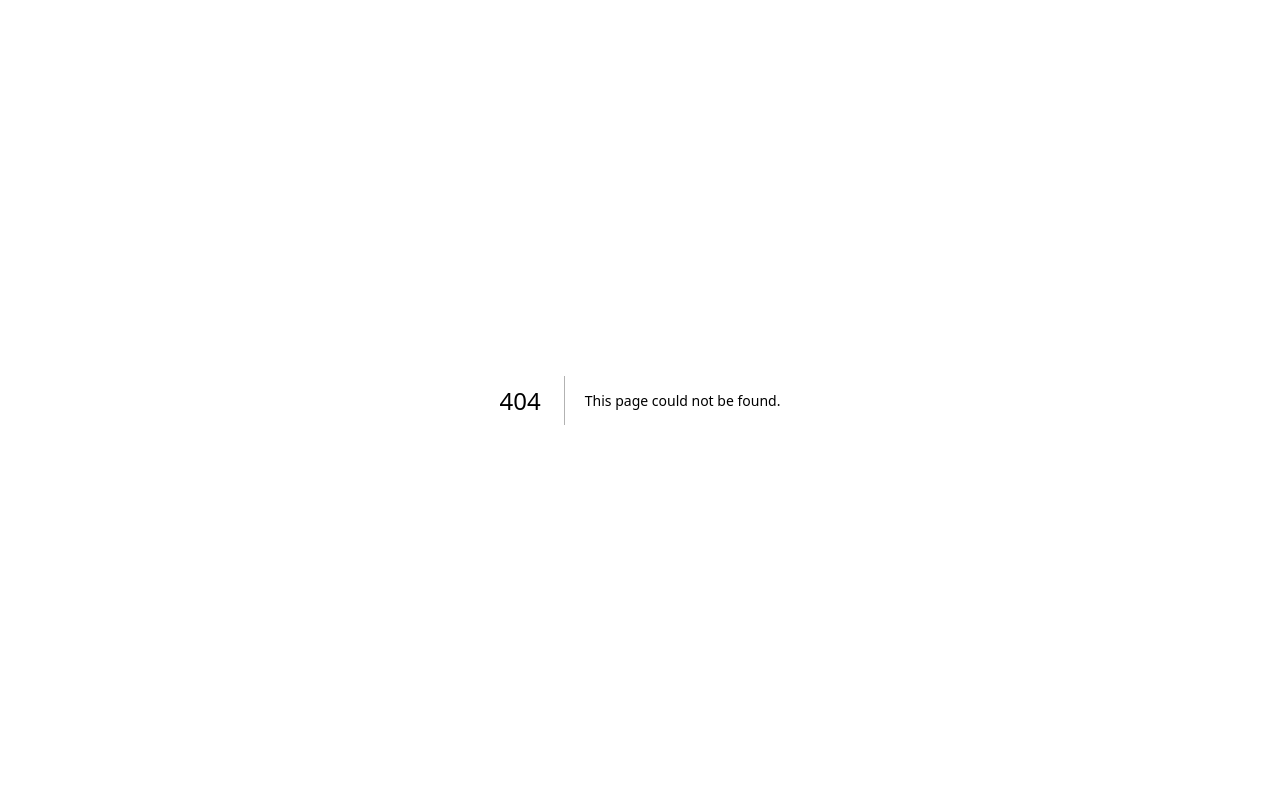
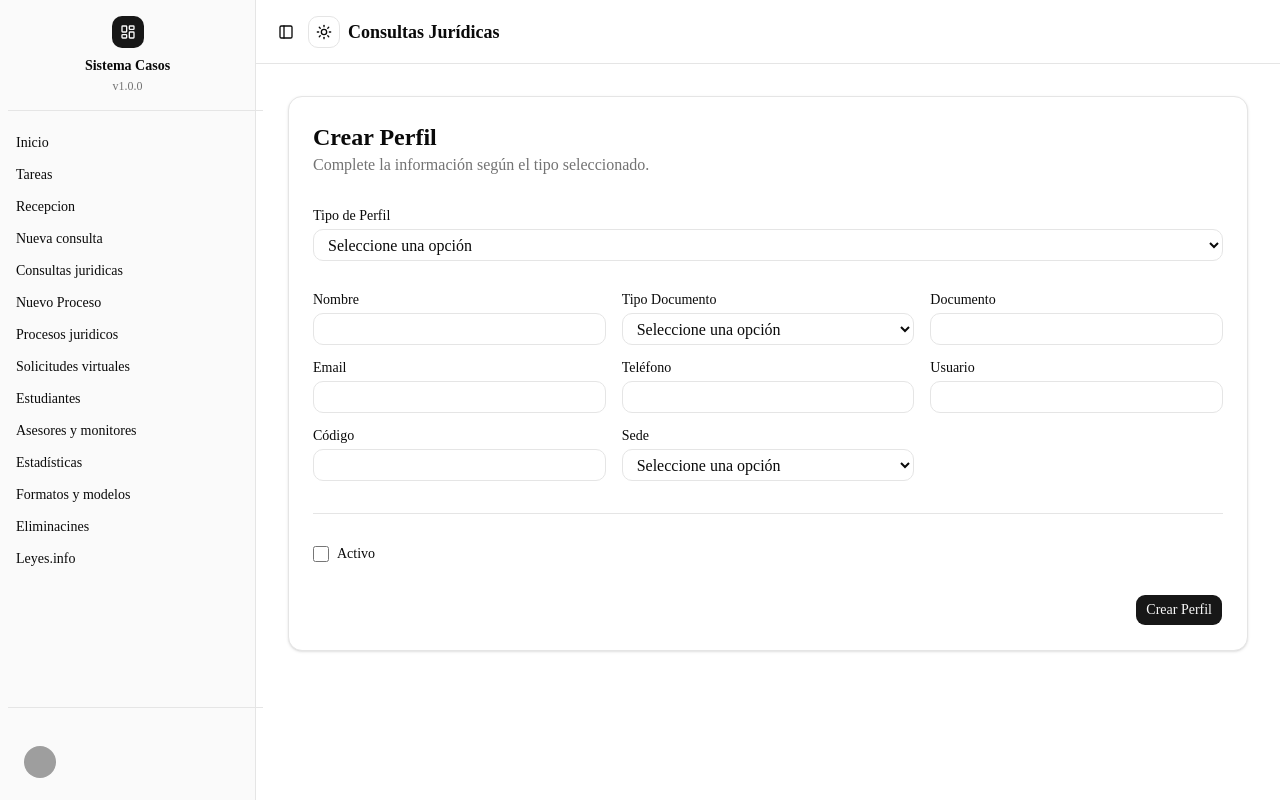
Before and after one commit to AnorakTeam/Sistema-casos-juridicos, a Next.js app in the folder frontend/: page /usuarios-sistema in a window 1280 px wide. Before the commit this address had no page. Built offline with nearby package versions, Linux system fonts and the light colour scheme; grey boxes are pictures that could not be loaded.

Commit message:
agregada pagina de crear perfil usuarios-sistema

```diff
--- /dev/null
+++ b/frontend/src/app/usuarios-sistema/page.js
@@ -0,0 +1,65 @@
+"use client"
+
+import { SidebarProvider, SidebarInset, SidebarTrigger } from "@/components/ui/sidebar"
+import { AppSidebar } from "@/components/app-sidebar"
+import { TooltipProvider } from "@/components/ui/tooltip"
+import { Moon, Sun } from "lucide-react"
+import { useTheme } from "next-themes"
+import { Button } from "@/components/ui/button"
+import { Toaster } from "@/components/ui/sonner"
+import {
+  DropdownMenu,
+  DropdownMenuContent,
+  DropdownMenuItem,
+  DropdownMenuTrigger,
+} from "@/components/ui/dropdown-menu"
+import { UsuarioSistemaForm } from "@/components/forms/UsuarioSistemaForm"
+
+const sections = ["Inicio", "Tareas", "Recepcion", "Nueva consulta", "Consultas juridicas", "Nuevo Proceso", "Procesos juridicos", "Solicitudes virtuales", "Estudiantes", "Asesores y monitores", "Estadísticas", "Formatos y modelos", "Eliminacines", "Leyes.info"]
+
+
+export default function ConsultasJuridicasPage() {
+  const { setTheme } = useTheme()
+
+  const mainItems = sections.map((item) => ({
+    title: item,
+    tooltip: item,
+  }))
+
+  return (
+    <TooltipProvider>
+      <SidebarProvider>
+        <AppSidebar mainItems={mainItems} footerItems={[]} />
+
+        <SidebarInset>
+          <header className="flex h-16 items-center justify-between border-b px-4">
+            <div className="flex items-center gap-2">
+              <SidebarTrigger />
+              <DropdownMenu>
+              <DropdownMenuTrigger asChild>
+                <Button variant="outline" size="icon">
+                  <Sun className="h-[1.2rem] w-[1.2rem] dark:hidden" />
+                  <Moon className="hidden h-[1.2rem] w-[1.2rem] dark:block" />
+                </Button>
+              </DropdownMenuTrigger>
+              <DropdownMenuContent align="end">
+                <DropdownMenuItem onClick={() => setTheme("light")}>Light</DropdownMenuItem>
+                <DropdownMenuItem onClick={() => setTheme("dark")}>Dark</DropdownMenuItem>
+                <DropdownMenuItem onClick={() => setTheme("system")}>System</DropdownMenuItem>
+              </DropdownMenuContent>
+            </DropdownMenu>
+              <h2 className="text-lg font-semibold">Consultas Jurídicas</h2>
+            </div>
+
+          </header>
+
+          <div className="p-6 lg:p-8 space-y-6">
+            <UsuarioSistemaForm />
+          </div>
+        </SidebarInset>
+
+        <Toaster richColors position="bottom-right" />
+      </SidebarProvider>
+    </TooltipProvider>
+  )
+}
--- /dev/null
+++ b/frontend/src/components/forms/UsuarioSistemaForm.jsx
@@ -0,0 +1,251 @@
+import React, { useEffect, useState } from "react";
+import { useForm } from "react-hook-form";
+
+import { FormInput } from "./parts/FormInput";
+import { FormSelect } from "./parts/FormSelect";
+import { FormCheckbox } from "./parts/FormCheckbox";
+import { Button } from "@/components/ui/button";
+import { Separator } from "@/components/ui/separator";
+
+export function UsuarioSistemaForm() {
+  const { register, handleSubmit, watch, formState: { errors } } = useForm();
+
+  const tipo = watch("tipo");
+
+  const API_URL = "http://localhost:8080/api";
+  const REQUIRED = "Campo obligatorio";
+
+  const [asesores, setAsesores] = useState([]);
+  const [areas, setAreas] = useState([]);
+  const [sedes, setSedes] = useState([]);
+
+  const fetchData = async (url) => {
+    const res = await fetch(url);
+    if (!res.ok) throw new Error("Error en la petición");
+    return await res.json();
+  };
+
+  useEffect(() => {
+
+    const cargarDatos = async () => {
+      try {
+
+        const sedesData = await fetchData(`${API_URL}/sedes`);
+        setSedes(
+          sedesData.map(s => ({
+            value: s.id,
+            label: s.nombre
+          }))
+        );
+
+        if (tipo === "estudiantes") {
+          const asesoresData = await fetchData(`${API_URL}/asesores`);
+          setAsesores(
+            asesoresData.map(a => ({
+              value: a.id,
+              label: `${a.nombre} - ${a.documento}`
+            }))
+          );
+        }
+
+        if (tipo === "asesores") {
+          const areasData = await fetchData(`${API_URL}/areas`);
+          setAreas(
+            areasData.map(a => ({
+              value: a.id,
+              label: a.nombre
+            }))
+          );
+        }
+
+      } catch (error) {
+        console.error("Error cargando datos:", error);
+      }
+    };
+
+    if (tipo) {
+      cargarDatos();
+    }
+
+  }, [tipo]);
+
+  const tipoOptions = [
+    { value: "estudiantes", label: "Estudiante" },
+    { value: "asesores", label: "Asesor" },
+    { value: "monitores", label: "Monitor" },
+    { value: "administrativos", label: "Administrativo" },
+    { value: "conciliadores", label: "Conciliador" },
+  ];
+
+  const tipoDocumentoOptions = [
+    { value: 1, label: "Cédula de Ciudadanía" },
+    { value: 2, label: "Tarjeta de Identidad" },
+    { value: 3, label: "Cédula de Extranjería" },
+  ];
+
+  const handleSubmitForm = async (data) => {
+    try {
+      const res = await fetch(`${API_URL}/${tipo}`, {
+        method: "POST",
+        headers: {
+          "Content-Type": "application/json"
+        },
+        body: JSON.stringify(data)
+      });
+
+      if (!res.ok) throw new Error("Error al guardar");
+
+      const result = await res.json();
+      console.log("Guardado:", result);
+
+    } catch (error) {
+      console.error("Error al enviar:", error);
+    }
+  };
+
+  const camposBase = (
+    <>
+      <FormInput name="nombre" label="Nombre" register={register} errors={errors} rules={{ required: REQUIRED }} />
+
+      <FormSelect
+        name="tipoDocumento.id"
+        label="Tipo Documento"
+        options={tipoDocumentoOptions}
+        register={register}
+        errors={errors}
+        rules={{ required: REQUIRED }}
+      />
+
+      <FormInput name="documento" label="Documento" register={register} errors={errors} rules={{ required: REQUIRED }} />
+
+      <FormInput name="email" label="Email" type="email" register={register} errors={errors} rules={{ required: REQUIRED }} />
+
+      <FormInput name="telefono" label="Teléfono" register={register} errors={errors} rules={{ required: REQUIRED }} />
+
+      <FormInput name="usuario" label="Usuario" register={register} errors={errors} rules={{ required: REQUIRED }} />
+
+      <FormInput name="codigo" label="Código" register={register} errors={errors} rules={{ required: REQUIRED }} />
+
+      <FormSelect
+        name="sede.id"
+        label="Sede"
+        options={sedes}
+        register={register}
+        errors={errors}
+        rules={{ required: REQUIRED }}
+      />
+    </>
+  );
+
+  //  ESPECÍFICOS
+  const renderCamposEspecificos = () => {
+    switch (tipo) {
+
+      case "estudiantes":
+        return (
+          <>
+            <FormSelect
+              name="asesor.id"
+              label="Asesor"
+              options={asesores}
+              register={register}
+              errors={errors}
+              rules={{ required: REQUIRED }}
+            />
+
+            <FormCheckbox
+              name="conciliacion"
+              label="¿Tiene conciliación?"
+              register={register}
+              errors={errors}
+            />
+          </>
+        );
+
+      case "asesores":
+        return (
+          <FormSelect
+            name="area.id"
+            label="Área"
+            options={areas}
+            register={register}
+            errors={errors}
+            rules={{ required: REQUIRED }}
+          />
+        );
+
+      case "administrativos":
+        return (
+          <FormCheckbox
+            name="directora"
+            label="¿Es directora?"
+            register={register}
+            errors={errors}
+          />
+        );
+
+      case "conciliadores":
+        return (
+          <FormSelect
+            name="tipoConciliador"
+            label="Tipo de Conciliador"
+            options={[
+              { value: "JUDICIAL", label: "Judicial" },
+              { value: "EXTRAJUDICIAL", label: "Extrajudicial" },
+            ]}
+            register={register}
+            errors={errors}
+            rules={{ required: REQUIRED }}
+          />
+        );
+
+      default:
+        return null;
+    }
+  };
+
+  return (
+    <div className="space-y-8 p-6 bg-card rounded-xl shadow border">
+
+      <div>
+        <h2 className="text-2xl font-bold">Crear Perfil</h2>
+        <p className="text-muted-foreground">
+          Complete la información según el tipo seleccionado.
+        </p>
+      </div>
+
+      <FormSelect
+        name="tipo"
+        label="Tipo de Perfil"
+        options={tipoOptions}
+        register={register}
+        errors={errors}
+        rules={{ required: REQUIRED }}
+      />
+
+      <section className="grid grid-cols-1 md:grid-cols-2 lg:grid-cols-3 gap-4">
+        {camposBase}
+      </section>
+
+      <Separator />
+
+      {tipo && (
+        <section className="space-y-4">
+          <h3 className="font-semibold">Información específica</h3>
+          <div className="grid grid-cols-1 md:grid-cols-2 gap-4">
+            {renderCamposEspecificos()}
+          </div>
+        </section>
+      )}
+
+      <FormCheckbox name="activo" label="Activo" register={register} errors={errors} />
+
+      <div className="flex justify-end">
+        <Button onClick={handleSubmit(handleSubmitForm)}>
+          Crear Perfil
+        </Button>
+      </div>
+
+    </div>
+  );
+}
```
